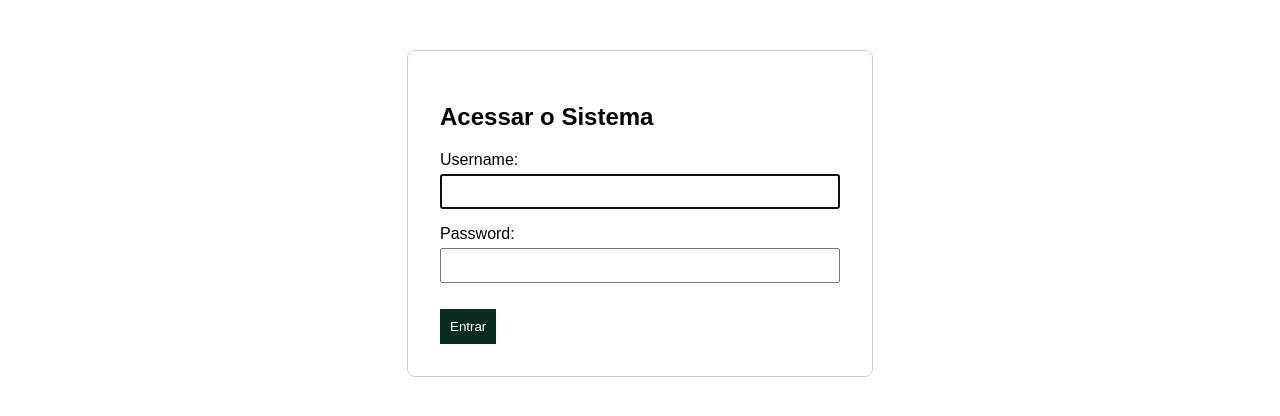
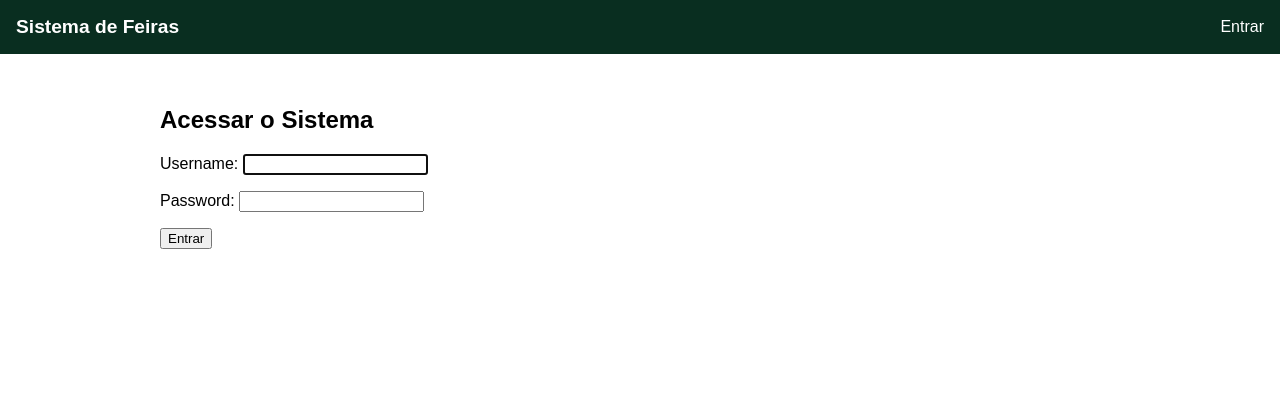
Before and after one commit to jm-236/trabalho-ES, a Django app: page /login/ in a window 1280 px wide. Shown: the top 416 px of the page. Run offline with Django 5.2, Linux system fonts and the light colour scheme.

Commit message:
fix: login e logout implementados corretamente.

```diff
--- /dev/null
+++ b/sistema_de_gestao_de_feiras/core/templates/core/base.html
@@ -0,0 +1,39 @@
+<!DOCTYPE html>
+<html lang="pt-br">
+<head>
+    <meta charset="UTF-8">
+    <title>{% block title %}Sistema de Feiras{% endblock %}</title>
+    <style>
+        body { font-family: sans-serif; margin: 0; }
+        header { background-color: #092E20; color: white; padding: 1em; display: flex; justify-content: space-between; align-items: center; }
+        header a { color: white; text-decoration: none; }
+        .logo a { font-weight: bold; font-size: 1.2em; }
+        .main-content { padding: 2em; max-width: 960px; margin: auto; }
+    </style>
+</head>
+<body>
+    <header>
+        <div class="logo">
+            <a href="{% url 'inicio' %}">Sistema de Feiras</a>
+        </div>
+        <nav class="user-nav">
+            {% if user.is_authenticated %}
+                <span>Olá, {{ user.username }}!</span>
+                <form action="{% url 'logout' %}" method="post" style="display: inline; margin-left: 15px;">
+                    {% csrf_token %}
+                    <button type="submit" style="background: none; border: none; color: white; cursor: pointer; padding: 0; font-size: inherit; font-family: inherit;">
+                        Sair
+                    </button>
+                </form>
+            {% else %}
+                <a href="{% url 'login' %}">Entrar</a>
+            {% endif %}
+        </nav>
+    </header>
+
+    <main class="main-content">
+        {% block content %}
+        {% endblock %}
+    </main>
+</body>
+</html>
--- a/sistema_de_gestao_de_feiras/core/templates/core/login.html
+++ b/sistema_de_gestao_de_feiras/core/templates/core/login.html
@@ -1,16 +1,8 @@
-<!DOCTYPE html>
-<html lang="pt-br">
-<head>
-    <meta charset="UTF-8">
-    <title>Login</title>
-    <style>
-        body { font-family: sans-serif; padding: 2em; max-width: 400px; margin: 50px auto; border: 1px solid #ccc; border-radius: 8px; }
-        form p { display: flex; flex-direction: column; }
-        input { padding: 8px; margin-top: 5px; }
-        button { padding: 10px; background-color: #092E20; color: white; border: none; cursor: pointer; margin-top: 10px; }
-        .errorlist { list-style-type: none; padding: 0; color: red; }
-    </style>
-</head>
+{% extends 'core/base.html' %}
+
+{% block title %}Login - Sistema de Feiras{% endblock %}
+
+{% block content %}
 <body>
     <h2>Acessar o Sistema</h2>
 
@@ -21,5 +13,4 @@
 
         <button type="submit">Entrar</button>
     </form>
-</body>
-</html>
+{% endblock %}
--- a/sistema_de_gestao_de_feiras/core/urls.py
+++ b/sistema_de_gestao_de_feiras/core/urls.py
@@ -10,4 +10,5 @@ urlpatterns = [
 	path('feira/<int:feira_id>', views.detalhes_feira, name='detalhes_feira'),
     path('expositor/<int:expositor_id>/', views.detalhes_expositor, name='detalhes_expositor'),
     path('login/', auth_views.LoginView.as_view(template_name='core/login.html'), name='login'),
+    path('logout/', auth_views.LogoutView.as_view(next_page='/'), name='logout'),
 ]
--- a/sistema_de_gestao_de_feiras/sistema_de_gestao_de_feiras/settings.py
+++ b/sistema_de_gestao_de_feiras/sistema_de_gestao_de_feiras/settings.py
@@ -122,3 +122,4 @@ STATIC_URL = 'static/'
 
 DEFAULT_AUTO_FIELD = 'django.db.models.BigAutoField'
 LOGIN_REDIRECT_URL = '/'
+LOGOUT_REDIRECT_URL = '/'
```
Also changed, not shown: sistema_de_gestao_de_feiras/core/templates/core/detalhes_expositor.html (+6 -16 lines), sistema_de_gestao_de_feiras/core/templates/core/detalhes_feira.html (+6 -14 lines), sistema_de_gestao_de_feiras/core/templates/core/pagina_inicial.html (+7 -15 lines), sistema_de_gestao_de_feiras/db.sqlite3.
